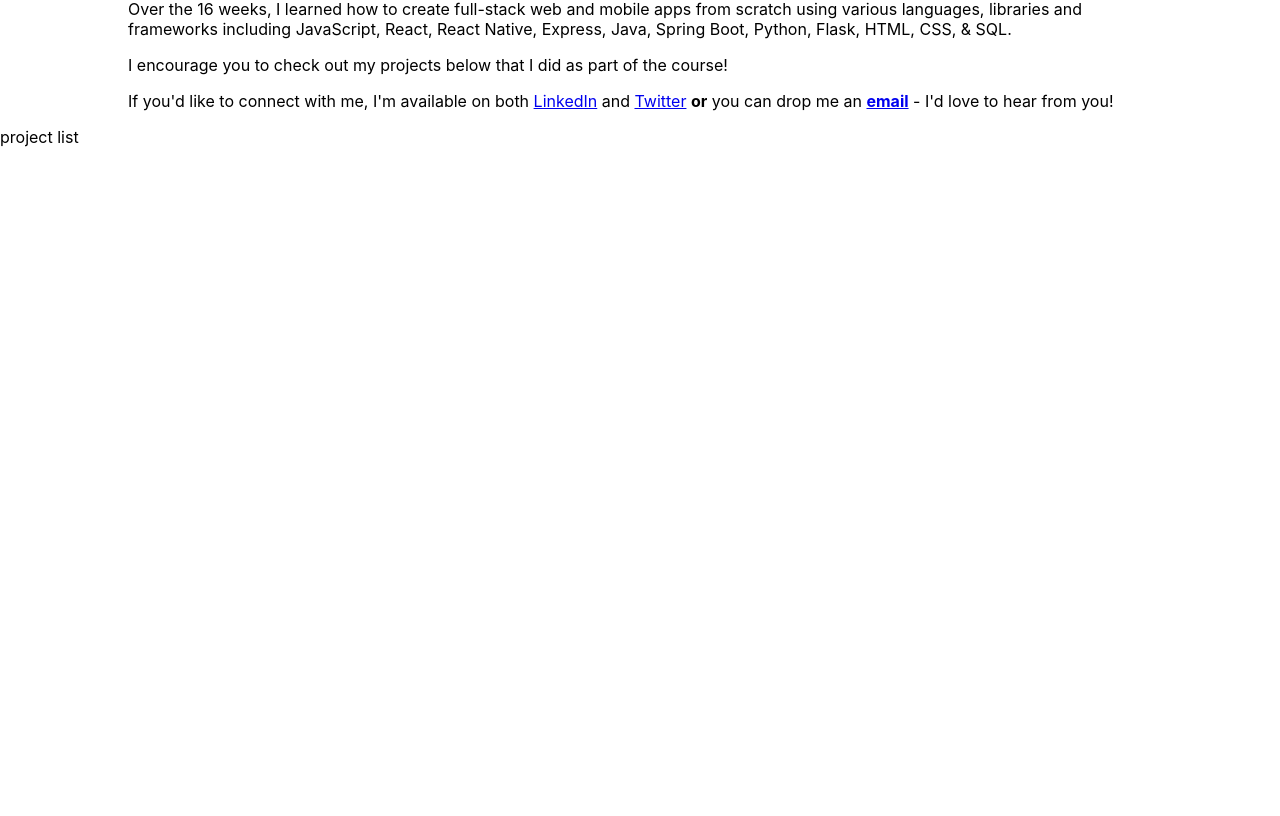
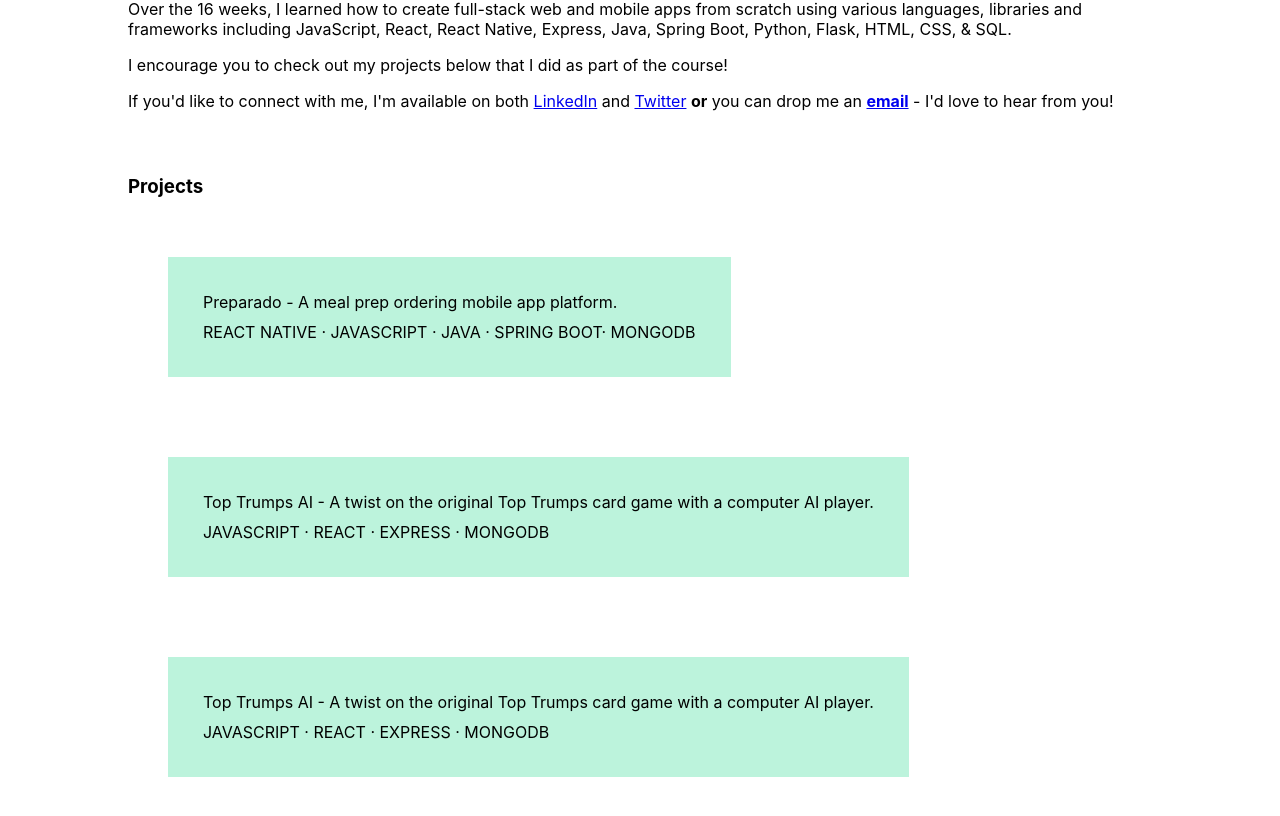
Before and after one commit to crwils/crwils.github.io, a React (Create React App) app: page / in a window 1280 px wide. Shown: the part 616-1432 px from the top of the page. Before the commit the page ends 800 px from the top, so only its background shows below. Built offline with nearby package versions, Linux system fonts and the light colour scheme.

Commit message:
moved project list into separate folder called assets

```diff
--- /dev/null
+++ b/src/assets/myProjects.js
@@ -0,0 +1,17 @@
+const myProjectList = [
+    {
+        name: "Preparado - A meal prep ordering mobile app platform.",
+        techStack: "REACT NATIVE · JAVASCRIPT · JAVA · SPRING BOOT· MONGODB"
+    },
+    {
+        name: "Top Trumps AI - A twist on the original Top Trumps card game with a computer AI player.",
+        techStack: "JAVASCRIPT · REACT · EXPRESS · MONGODB"
+    },
+    {
+        name: "Top Trumps AI - A twist on the original Top Trumps card game with a computer AI player.",
+        techStack: "JAVASCRIPT · REACT · EXPRESS · MONGODB"
+    },
+
+]
+
+export default myProjectList;
--- a/src/components/ProjectItem.js
+++ b/src/components/ProjectItem.js
@@ -1,8 +1,9 @@
 import React from 'react';
 
-function ProjectItem(props) {
+function ProjectItem({myProjects}) {
+
     return (
-        <p>Project Item</p>
+        <p>{myProjects}</p>
     );
 }
 
--- a/src/components/ProjectList.js
+++ b/src/components/ProjectList.js
@@ -1,12 +1,30 @@
 import React from 'react';
 import ProjectItem from './ProjectItem';
+import myProjectList from '../assets/myProjects';
 
 function ProjectList(props) {
 
 
+    const myProjects = myProjectList.map((project) => {
+        return (
+            <div className="project-container">
+                <div className="project-box">
+                    <div>
+                        {project.name}
+                    </div>
+                    <div>
+                        {project.techStack}
+                    </div>
+                </div>
+            </div>
+        )
+    })
+
+
     return (
-        <div>
-            project list
+        <div className="projects-grid max-width">
+            <h3>Projects</h3>
+            {myProjects}
         </div>
     );
 }
--- a/src/style.css
+++ b/src/style.css
@@ -75,6 +75,7 @@ nav .max-width li {
     text-align: left;
     display: block;
     font-family: Graphik,-apple-system,BlinkMacSystemFont,Segoe UI,Roboto,Helvetica Neue,Arial,Noto Sans,sans-serif;
+    padding-bottom: 30px;
 }
 
 .page-width {
@@ -82,3 +83,30 @@ nav .max-width li {
     margin-left: auto;
     margin-right: auto;
 }
+
+.project-box {
+    display: flex;
+    flex-direction: column;
+    justify-content: center;
+    background-color: #1dd6894b;
+    margin: 40px;
+    padding: 30px;
+}
+
+.project-box div {
+    text-align: left;
+    padding: 5px 5px;
+}
+
+.project-container {
+    display: flex;
+    flex-direction: row;
+    flex-wrap: wrap;
+}
+
+.projects-grid {
+    text-align: left;
+    display: block;
+    font-family: Graphik,-apple-system,BlinkMacSystemFont,Segoe UI,Roboto,Helvetica Neue,Arial,Noto Sans,sans-serif;
+    padding-bottom: 30px;
+}
```
